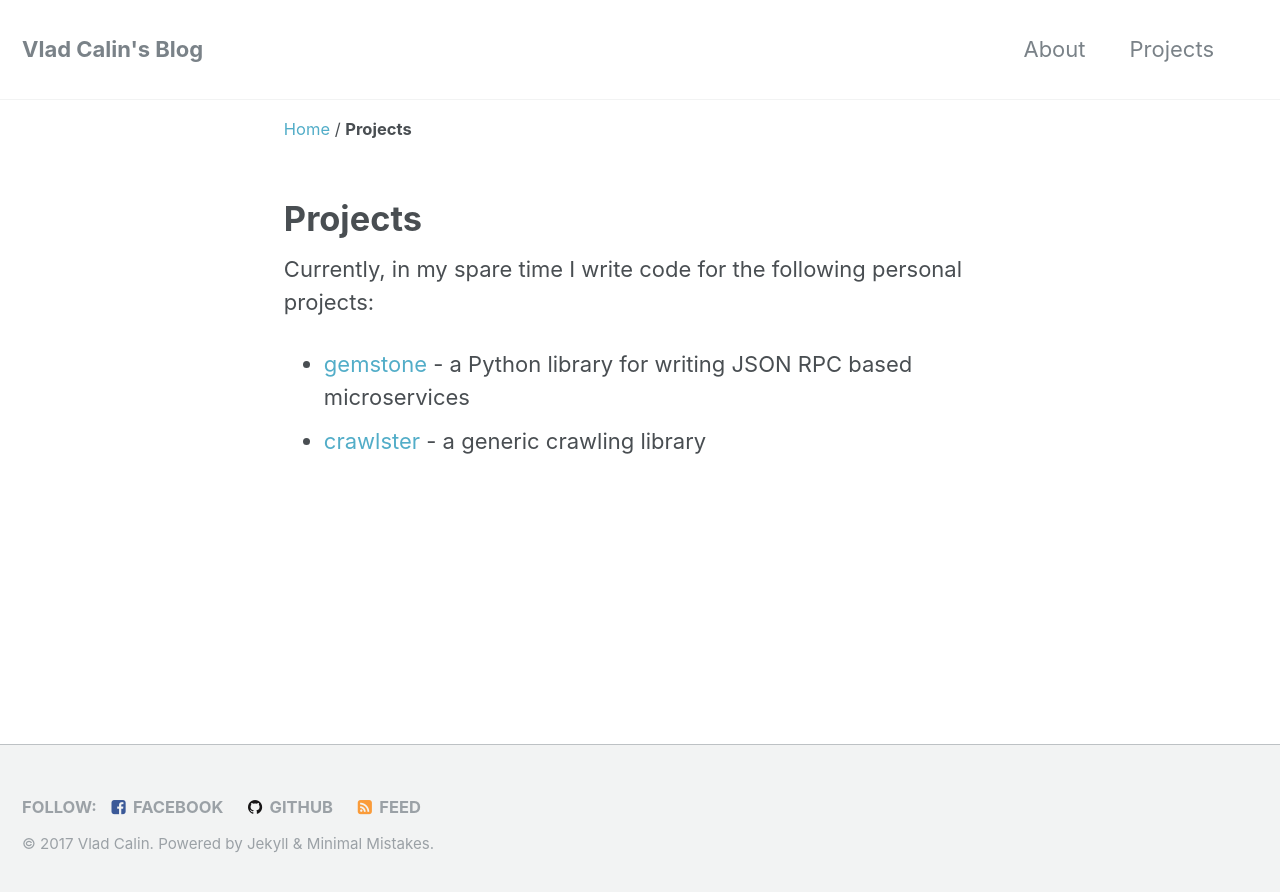
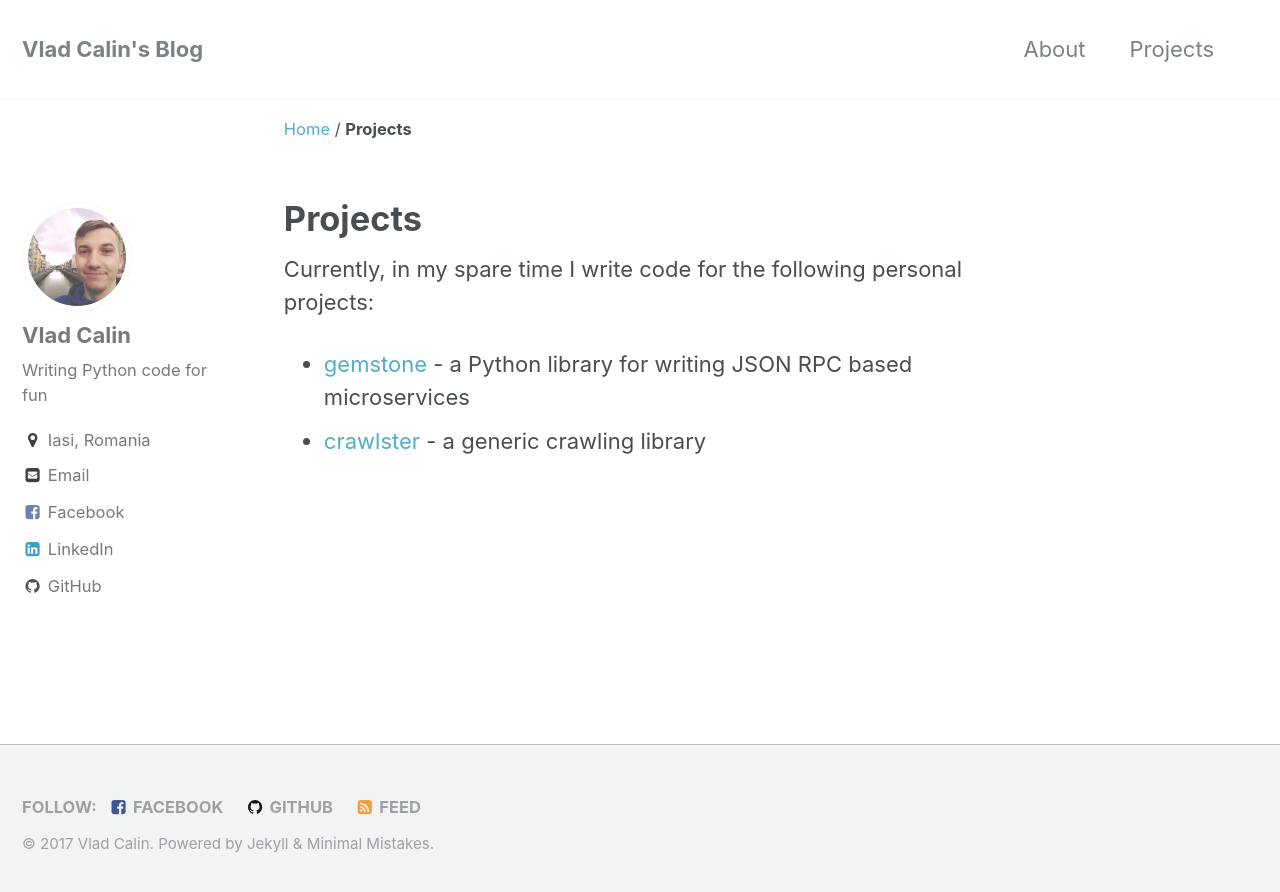
Before and after one commit to vladcalin/vladcalin.github.io, a Jekyll site: the page built from _pages/projects.md, in a window 1280 px wide. Shown: the top 892 px of the page. Built offline with Jekyll 4.4.1, drawn with Linux system fonts in a browser that asks for light colours; some of the changed lines change nothing that is shown.

Commit message:
Added pages defaults

```diff
--- a/_config.yml
+++ b/_config.yml
@@ -246,3 +246,14 @@ defaults:
       comments: true
       share: true
       related: true
+  # _pages
+  - scope:
+      path: ""
+      type: pages
+    values:
+      layout: single
+      author_profile: true
+      read_time: false
+      comments: false
+      share: false
+      related: flase
```
